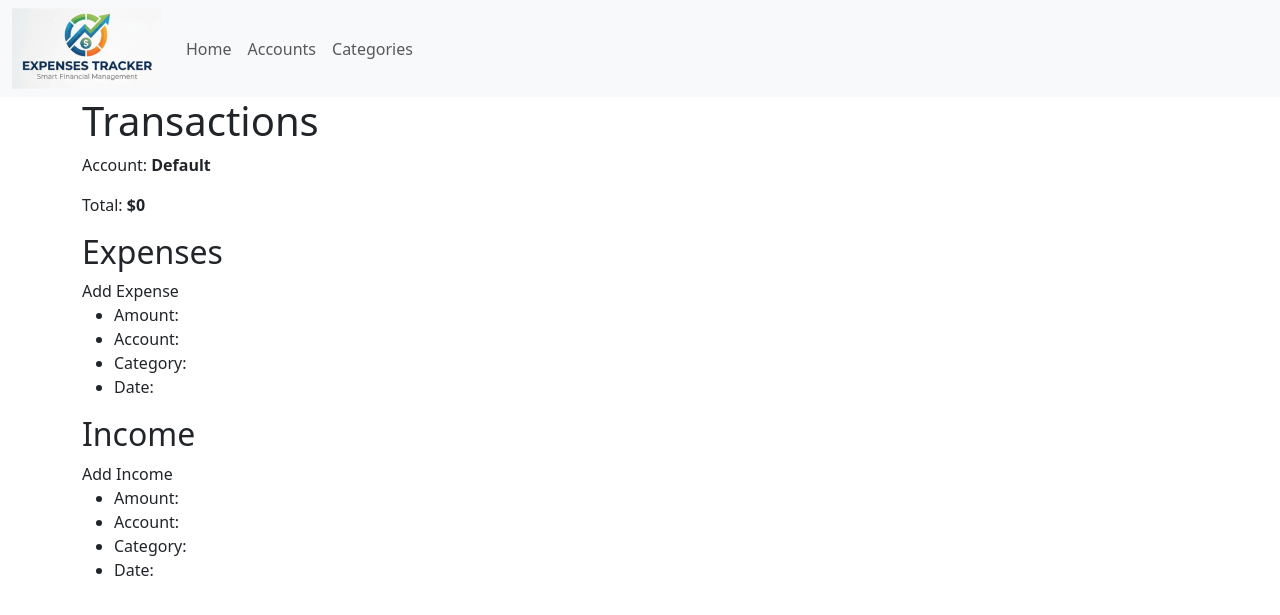
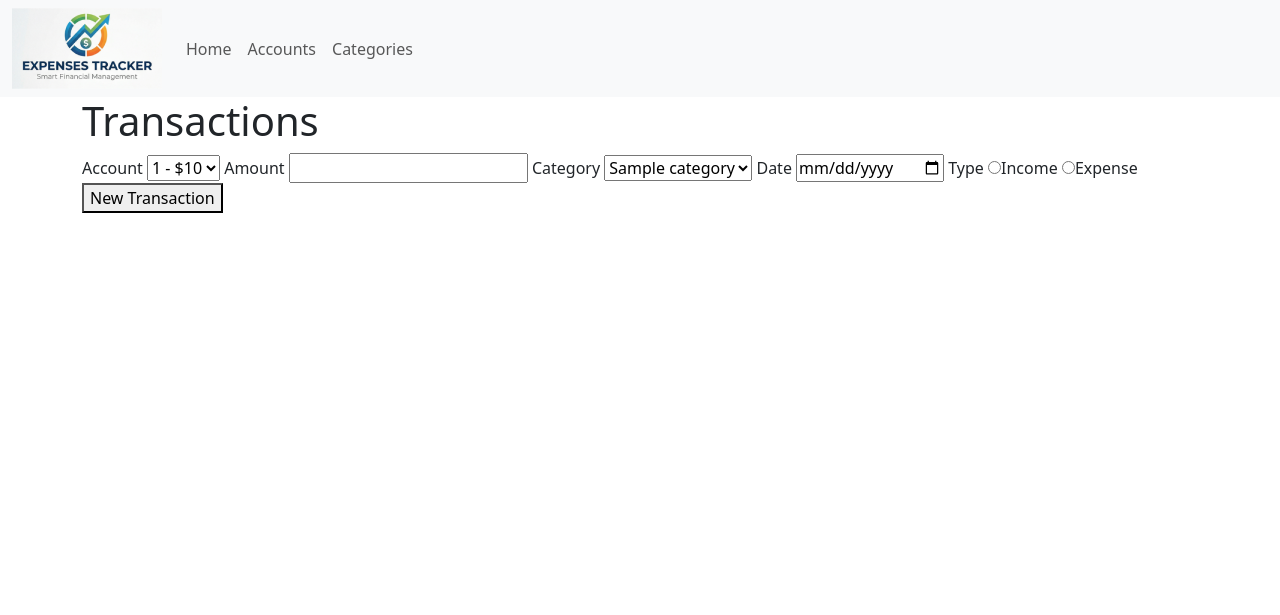
Before and after one commit to dp-cross-projects/expenses-tracker, a FastAPI app: template templates/index.html in a window 1280 px wide. Shown: the top 615 px of the page. Run offline with FastAPI, Linux system fonts and the light colour scheme; the template is opened without the code that fills it: most values are stand-ins (such as "Sample title", 1, 10 or a date in 2020).

Commit message:
added account details

```diff
--- a/main.py
+++ b/main.py
@@ -3,11 +3,12 @@ from fastapi.templating import Jinja2Templates
 from fastapi.staticfiles import StaticFiles
 from fastapi.responses import HTMLResponse, RedirectResponse
 import firebase_admin
-from firebase_admin import credentials
-from firebase_admin import firestore
+from firebase_admin import credentials, firestore
+from google.cloud.firestore_v1.base_query import FieldFilter
+
 from pydantic import BaseModel
 from typing import Literal, Annotated
-
+from uuid import UUID
 
 ## Init firestore database
 cred = credentials.Certificate(".\\db_account.json")
@@ -21,6 +22,13 @@ app.mount("/static", StaticFiles(directory="static"), name="static")
 
 templates = Jinja2Templates(directory="templates")
 
+# Pydantic
+
+class Transaction(BaseModel):
+    amount: float
+    category: str
+    date: str
+    type: Literal["income","expense"]
 
 ## Collection names
 ACCOUNT_COLLECTION = db.collection("accounts")
@@ -33,25 +41,56 @@ CATEGORY_COLLECTION = db.collection("category")
 ## HOME
 @app.get("/", response_class=HTMLResponse)
 async def execute_root(request: Request):
+    categories = get_categories()
+    accounts = get_accounts()
+    # incomes =
     return templates.TemplateResponse(
-        request=request, name="index.html"
+        request=request, name="index.html", context={
+            "categories":categories,
+            "accounts": accounts["accounts"]
+        }
     )
+
+@app.post("/transaction")
+def create_new_transaction(
+    request: Request,
+    account: Annotated[str, Form()],
+    amount: Annotated[float, Form()],
+    category: Annotated[str, Form()],
+    date: Annotated[str, Form()],
+    type: Annotated[str, Form()]
+    ):
+    document = ACCOUNT_COLLECTION.document(account).collection(type)
+    transaction = {
+        "amount":amount,
+        "category":category,
+        "date":date
+    }
+    document.add(transaction)
+
+    redirect_url = request.url_for("execute_root")
+    return RedirectResponse(redirect_url, status_code=status.HTTP_303_SEE_OTHER)
 #### END HOME ######
 
 ## CATEGORY
 @app.get("/category", response_class=HTMLResponse)
 async def render_category(request: Request):
-    documents = CATEGORY_COLLECTION.get()
-    collections = []
-    for doc in documents:
-        collections.append(doc.id)
+    # documents = CATEGORY_COLLECTION.get()
+    # collections = []
+    # for doc in documents:
+    #     collections.append(doc.id)
+    collections = get_categories()
 
     return templates.TemplateResponse(
         request=request, name="category.html", context={"categories": collections}
     )
 
 @app.post("/category")
-def add_new_category(request: Request, category: Annotated[str, Form()]):
+def add_new_category(
+    request: Request,
+    category: Annotated[str, Form()],
+    type: Annotated[str, Form()]
+):
     category_name = category.capitalize()
     document = CATEGORY_COLLECTION.document(category_name)
     doc = document.get()
@@ -59,7 +98,7 @@ def add_new_category(request: Request, category: Annotated[str, Form()]):
     if doc.exists:
         error = "Category already exists"
     else:
-        new_category = {"balance": 0.0}
+        new_category = {"type": type}
         document.create(new_category)
 
     redirect_url = request.url_for("render_category")
@@ -68,18 +107,47 @@ def add_new_category(request: Request, category: Annotated[str, Form()]):
 #### END CATEGORY ######
 
 ## ACCOUNT
+
 @app.get("/account", response_class=HTMLResponse)
 async def render_account(request: Request):
-    documents = ACCOUNT_COLLECTION.get()
-    collections = []
-    total_balance = 0
+    # documents = ACCOUNT_COLLECTION.get()
+    # collections = []
+    # total_balance = 0
 
-    for doc in documents:
-        collections.append({"id": doc.id, "balance":doc.to_dict()["balance"]})
-        total_balance += doc.to_dict()["balance"]
+    # for doc in documents:
+    #     collections.append({"id": doc.id, "balance":doc.to_dict()["balance"]})
+    #     total_balance += doc.to_dict()["balance"]
+    accounts = get_accounts()
 
     return templates.TemplateResponse(
-        request=request, name="accounts.html", context={"accounts": collections, "balance": total_balance}
+        request=request, name="accounts.html", context={"accounts": accounts["accounts"], "balance": accounts["balance"]}
+    )
+
+@app.get("/account/{account_id}", response_class=HTMLResponse)
+async def render_account_details(request: Request, account_id):
+    documents = ACCOUNT_COLLECTION.document(account_id)
+    balance = documents.get().to_dict()["balance"]
+
+    income = get_transactions(documents, "income")
+    expenses = get_transactions(documents, "expense")
+
+    # collections = []
+    # total_balance = 0
+
+    # for doc in documents:
+    #     collections.append({"id": doc.id, "balance":doc.to_dict()["balance"]})
+    #     total_balance += doc.to_dict()["balance"]
+    # accounts = get_accounts()
+
+    return templates.TemplateResponse(
+        request=request,
+        name="account_details.html",
+        context={
+            "account": account_id,
+            "balance": balance,
+            "income": income,
+            "expenses": expenses
+        }
     )
 
 @app.post("/account")
@@ -97,4 +165,38 @@ def add_new_account(request: Request, account: Annotated[str, Form()]):
     redirect_url = request.url_for("render_account")
     return RedirectResponse(redirect_url, status_code=status.HTTP_303_SEE_OTHER)
 
+
+
 #### END ACCOUNT ######
+
+def get_transactions(account, type):
+    data = account.collection(type).get()
+    transactions = []
+
+    for t in data:
+        details = t.to_dict()
+        transactions.append({
+            "id": t.id,
+            "amount": details["amount"],
+            "category": details["category"],
+            "date": details["date"]
+        })
+    return transactions
+
+def get_categories(type="expense"):
+    documents = CATEGORY_COLLECTION.where(filter=FieldFilter("type","==",type)).stream()#get()
+    collections = []
+    for doc in documents:
+        collections.append(doc.id)
+    return collections
+
+def get_accounts():
+    documents = ACCOUNT_COLLECTION.get()
+    collections = []
+    total_balance = 0
+
+    for doc in documents:
+        collections.append({"id": doc.id, "balance":doc.to_dict()["balance"]})
+        total_balance += doc.to_dict()["balance"]
+
+    return {"accounts": collections, "balance": total_balance}
--- a/templates/accounts.html
+++ b/templates/accounts.html
@@ -11,7 +11,7 @@
     </form>
     <ul>
         {% for account in accounts %}
-        <li>{{ account.id }} - ${{ account.balance }}</li>
+        <li><a href="/account/{{ account.id }}">{{ account.id }} - ${{ account.balance }}</a></li>
         {% endfor %}
     </ul>
 
--- a/templates/category.html
+++ b/templates/category.html
@@ -6,6 +6,12 @@
     <form action="/category" method="POST">
 
         <input type="text" id="category" name="category">
+
+
+
+        <input type="radio" name="type" value="income">Income</radio>
+        <input type="radio" name="type" value="expense">Expense</radio>
+
         <button type="submit">Add category</button>
     </form>
 
--- a/templates/index.html
+++ b/templates/index.html
@@ -4,25 +4,47 @@
 
     <h1>Transactions</h1>
 
-    <p>Account: <strong>Default</strong></p>
-    <p>Total: <strong>$0</strong></p>
 
-    <h2>Expenses</h2>
-    <buton>Add Expense</buton>
 
-    <ul>
-        <li>Amount:</li>
-        <li>Account:</li>
-        <li>Category:</li>
-        <li>Date:</li>
-    </ul>
 
-    <h2>Income</h2>
-    <buton>Add Income</buton>
-    <ul>
-        <li>Amount:</li>
-        <li>Account:</li>
-        <li>Category:</li>
-        <li>Date:</li>
-    </ul>
+    <form action="/transaction" method="POST">
+
+        <!-- <p>Account: <strong>Default</strong></p> -->
+        <label>Account</label>
+        <select name="account">
+            {% for account in accounts %}
+            <option value="{{ account.id }}">{{ account.id }} - ${{account.balance}}</option>
+            {% endfor %}
+        </select>
+
+
+
+
+        <label>Amount</label>
+        <input name="amount" type="number">
+
+
+
+        <label>Category</label>
+
+        <select name="category">
+            {% for category in categories %}
+            <option value="{{ category }}">{{ category }}</option>
+            {% endfor %}
+
+        </select>
+
+        <label>Date</label>
+        <input type="date" name="date">
+
+        <label for="type">Type</label>
+
+        <input type="radio" name="type" value="income">Income</radio>
+        <input type="radio" name="type" value="expense">Expense</radio>
+
+
+        <button type="submit">New Transaction</buton>
+    </form>
+    </div>
+
 {% endblock %}
```
Also changed, not shown: templates/account_details.html (added, +26 -0 lines).
